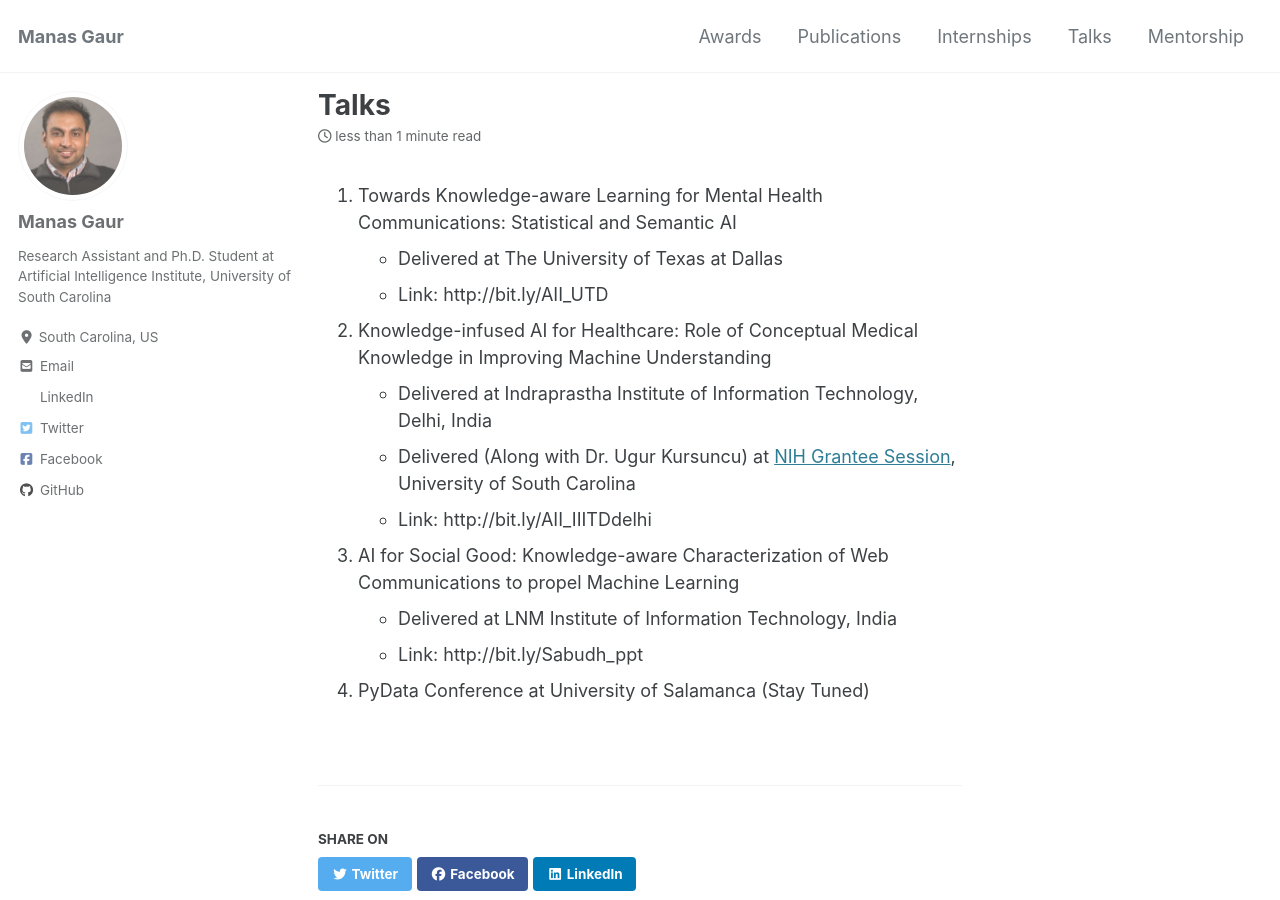
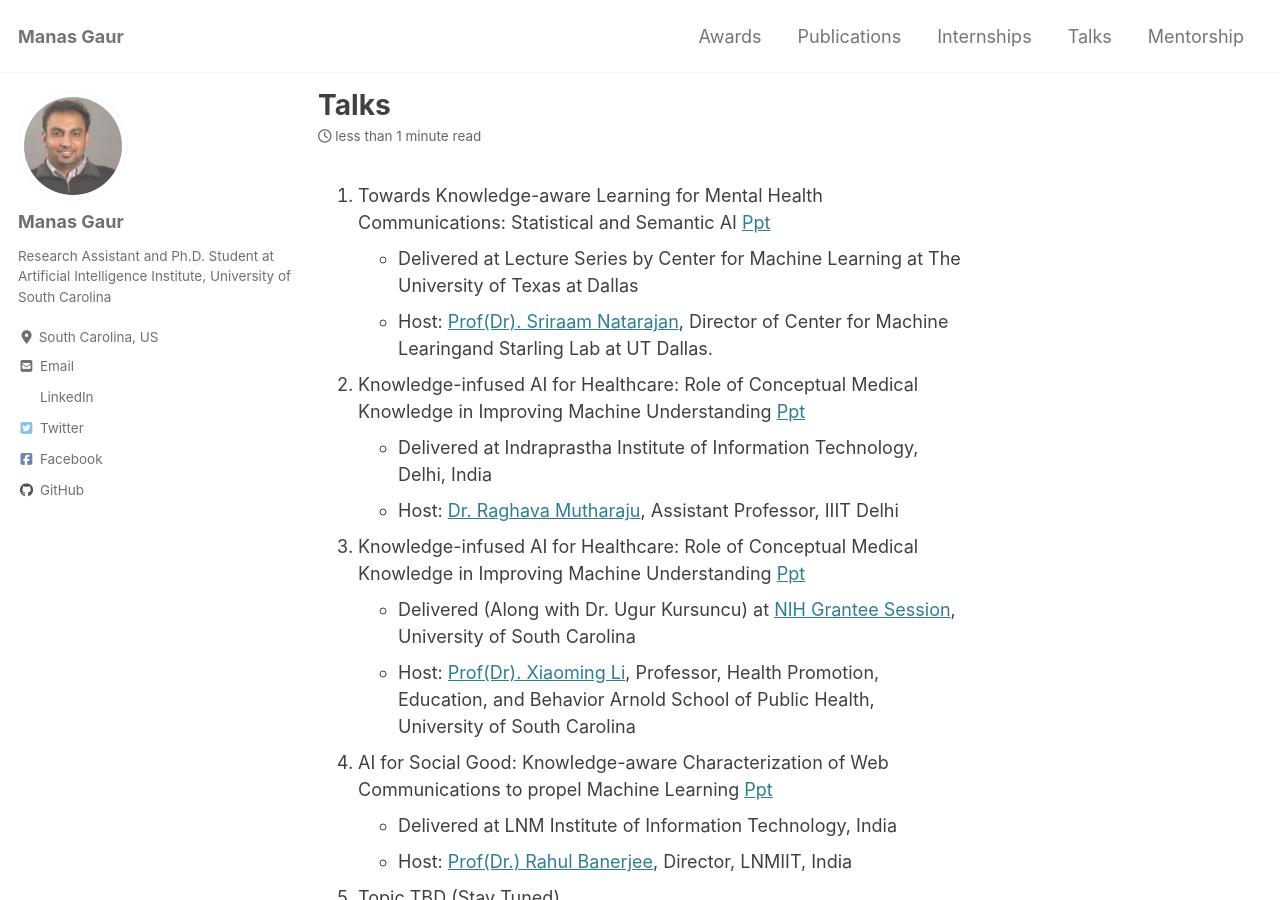
Before and after one commit to manasgaur/manasgaur.github.io, a Jekyll site: the page built from _pages/talks.md, in a window 1280 px wide and 900 px high. Built offline with Jekyll 4.4.1, drawn with Linux system fonts in a browser that asks for light colours; cached includes are drawn as plain includes; nearby versions of some CDN libraries; some of the changed text lies outside the part shown.

Commit message:
talks update

```diff
--- a/_pages/talks.md
+++ b/_pages/talks.md
@@ -4,17 +4,22 @@ permalink: /talks/
 author_profile: true
 ---
 
-1. Towards Knowledge-aware Learning for Mental Health Communications: Statistical and Semantic AI
-    * Delivered at The University of Texas at Dallas
-    * Link: http://bit.ly/AII_UTD
+1. Towards Knowledge-aware Learning for Mental Health Communications: Statistical and Semantic AI [Ppt](http://bit.ly/AII_UTD)
+    * Delivered at Lecture Series by Center for Machine Learning at The University of Texas at Dallas
+    * Host: [Prof(Dr). Sriraam Natarajan](https://starling.utdallas.edu/), Director of Center for Machine Learingand Starling Lab at UT Dallas.
 
-2. Knowledge-infused AI for Healthcare: Role of Conceptual Medical Knowledge in Improving Machine Understanding
+2. Knowledge-infused AI for Healthcare: Role of Conceptual Medical Knowledge in Improving Machine Understanding [Ppt](http://bit.ly/AII_IIITDdelhi)
     * Delivered at Indraprastha Institute of Information Technology, Delhi, India
+    * Host: [Dr. Raghava Mutharaju](http://raghavam.github.io/), Assistant Professor, IIIT Delhi
+
+3. Knowledge-infused AI for Healthcare: Role of Conceptual Medical Knowledge in Improving Machine Understanding [Ppt](https://docs.google.com/presentation/d/1F6i6QeI9A_1yFR9nNI2ory8CRK4oKZhviQm3eZMepPY/edit?usp=sharing)
     * Delivered (Along with Dr. Ugur Kursuncu) at [NIH Grantee Session](https://www.sc-bdhs-conference.org/), University of South Carolina
-    * Link: http://bit.ly/AII_IIITDdelhi
+    * Host: [Prof(Dr). Xiaoming Li](https://www.sc.edu/study/colleges_schools/public_health/faculty-staff/li_xiaoming.php), Professor, Health Promotion, Education, and Behavior Arnold School of Public Health, University of South Carolina
 
-3. AI for Social Good: Knowledge-aware Characterization of Web Communications to propel Machine Learning
+4. AI for Social Good: Knowledge-aware Characterization of Web Communications to propel Machine Learning [Ppt](http://bit.ly/Sabudh_ppt)
     * Delivered at LNM Institute of Information Technology, India
-    * Link: http://bit.ly/Sabudh_ppt
+    * Host: [Prof(Dr.) Rahul Banerjee](https://www.lnmiit.ac.in/Employee_ProfileNew.aspx?nDeptID=eagii), Director, LNMIIT, India
 
-4. PyData Conference at University of Salamanca (Stay Tuned)
+5. Topic TBD (Stay Tuned)
+    * PyData Conference at University of Salamanca, Salamanca, Spain
+    * Host: [Dr. Victor Vicente Palios](https://victorvicpal.github.io/), Clinical Data Scientist, Philips Healthcare Europe.
```
